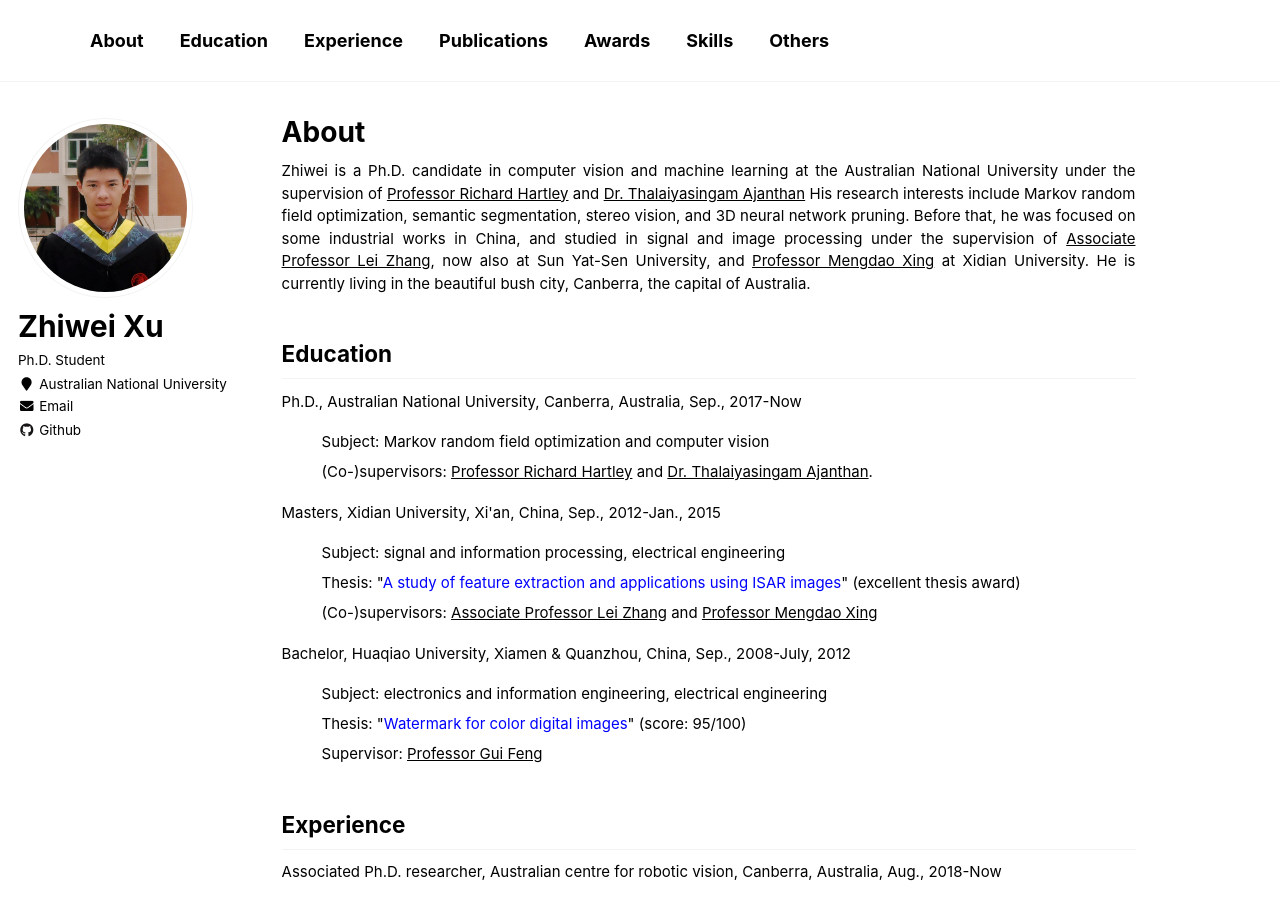
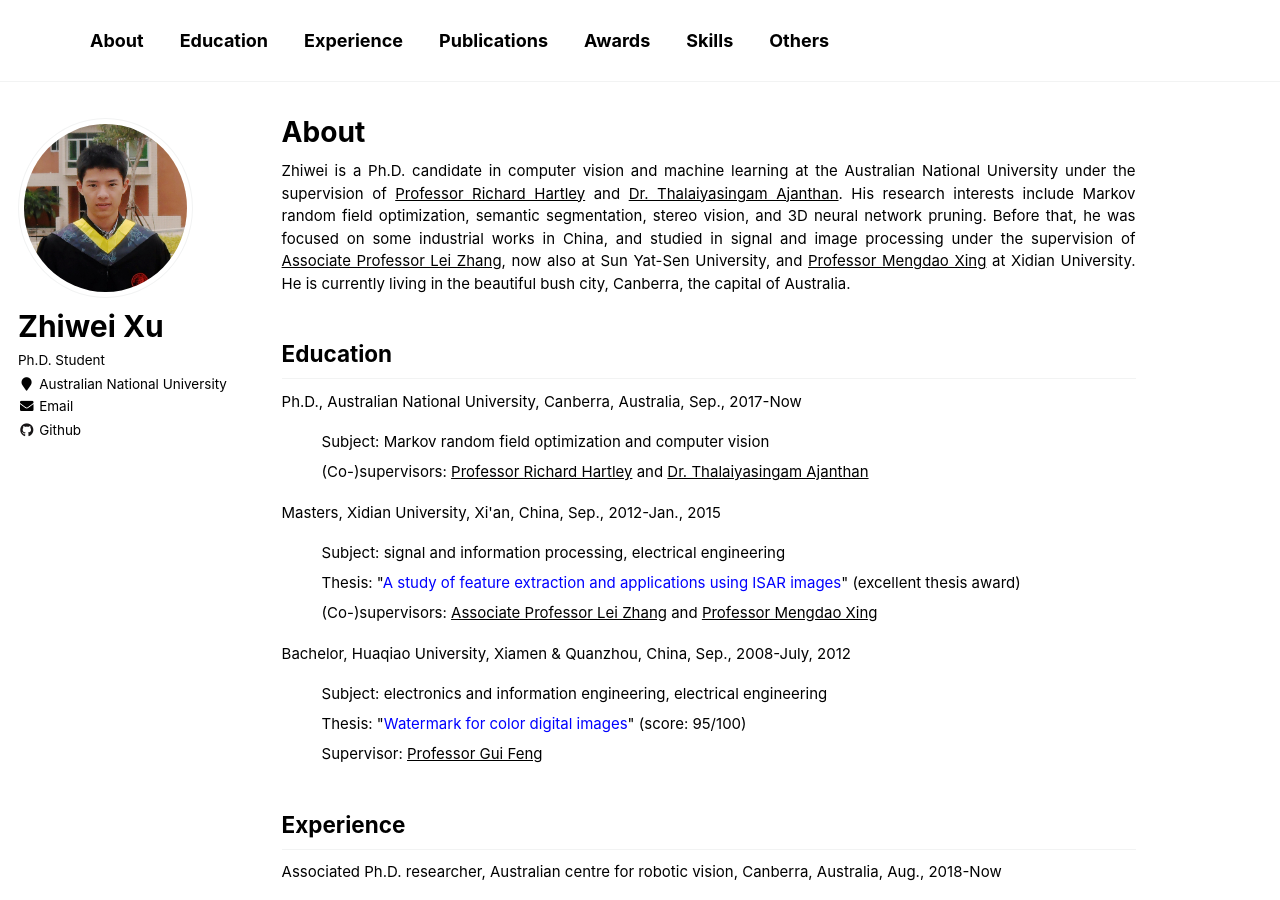
Before and after one commit to zwxu064/zwxu064.github.io, a Jekyll site: the page built from _pages/about.html, in a window 1280 px wide and 900 px high. Built offline with Jekyll 4.4.1, drawn with Linux system fonts in a browser that asks for light colours.

```diff
--- a/_pages/about.html
+++ b/_pages/about.html
@@ -8,7 +8,7 @@
   - /about.md
 ---
 
-<p> Zhiwei is a Ph.D. candidate in computer vision and machine learning at the Australian National University under the supervision of <a style="color: inherit; text-decoration: underline;" href="http://users.cecs.anu.edu.au/~hartley/" target="_blank">Professor Richard Hartley</a> and <a style="color: inherit; text-decoration: underline;" href="https://tajanthan.github.io/" target="_blank">Dr. Thalaiyasingam Ajanthan</a>
+<p> Zhiwei is a Ph.D. candidate in computer vision and machine learning at the Australian National University under the supervision of <a style="color: inherit; text-decoration: underline;" href="http://users.cecs.anu.edu.au/~hartley/" target="_blank">Professor Richard Hartley</a> and <a style="color: inherit; text-decoration: underline;" href="https://tajanthan.github.io/" target="_blank">Dr. Thalaiyasingam Ajanthan</a>.
   His research interests include Markov random field optimization, semantic segmentation, stereo vision, and 3D neural network pruning.
   Before that, he was focused on some industrial works in China, and studied in signal and image processing under the supervision of <a style="color: inherit; text-decoration: underline;" href="https://web.xidian.edu.cn/zhanglei/" target="_blank">Associate Professor Lei Zhang</a>, now also at Sun Yat-Sen University, and  <a style="color: inherit; text-decoration: underline;" href="https://web.xidian.edu.cn/mdxing/" target="_blank">Professor Mengdao Xing</a> at Xidian University.
   He is currently living in the beautiful bush city, Canberra, the capital of Australia.</p>
@@ -17,7 +17,7 @@
 <div>Ph.D., Australian National University, Canberra, Australia, Sep., 2017-Now</div>
 <ul style="list-style-type:none;">
   <li>Subject: Markov random field optimization and computer vision
-  <li>(Co-)supervisors: <a style="color: inherit; text-decoration: underline;"  href="http://users.cecs.anu.edu.au/~hartley/" target="_blank">Professor Richard Hartley</a> and <a style="color: inherit; text-decoration: underline;" href="https://tajanthan.github.io/" target="_blank">Dr. Thalaiyasingam Ajanthan</a>.
+  <li>(Co-)supervisors: <a style="color: inherit; text-decoration: underline;"  href="http://users.cecs.anu.edu.au/~hartley/" target="_blank">Professor Richard Hartley</a> and <a style="color: inherit; text-decoration: underline;" href="https://tajanthan.github.io/" target="_blank">Dr. Thalaiyasingam Ajanthan</a>
 </ul>
 
 <div>Masters, Xidian University, Xi'an, China, Sep., 2012-Jan., 2015</div>
```
